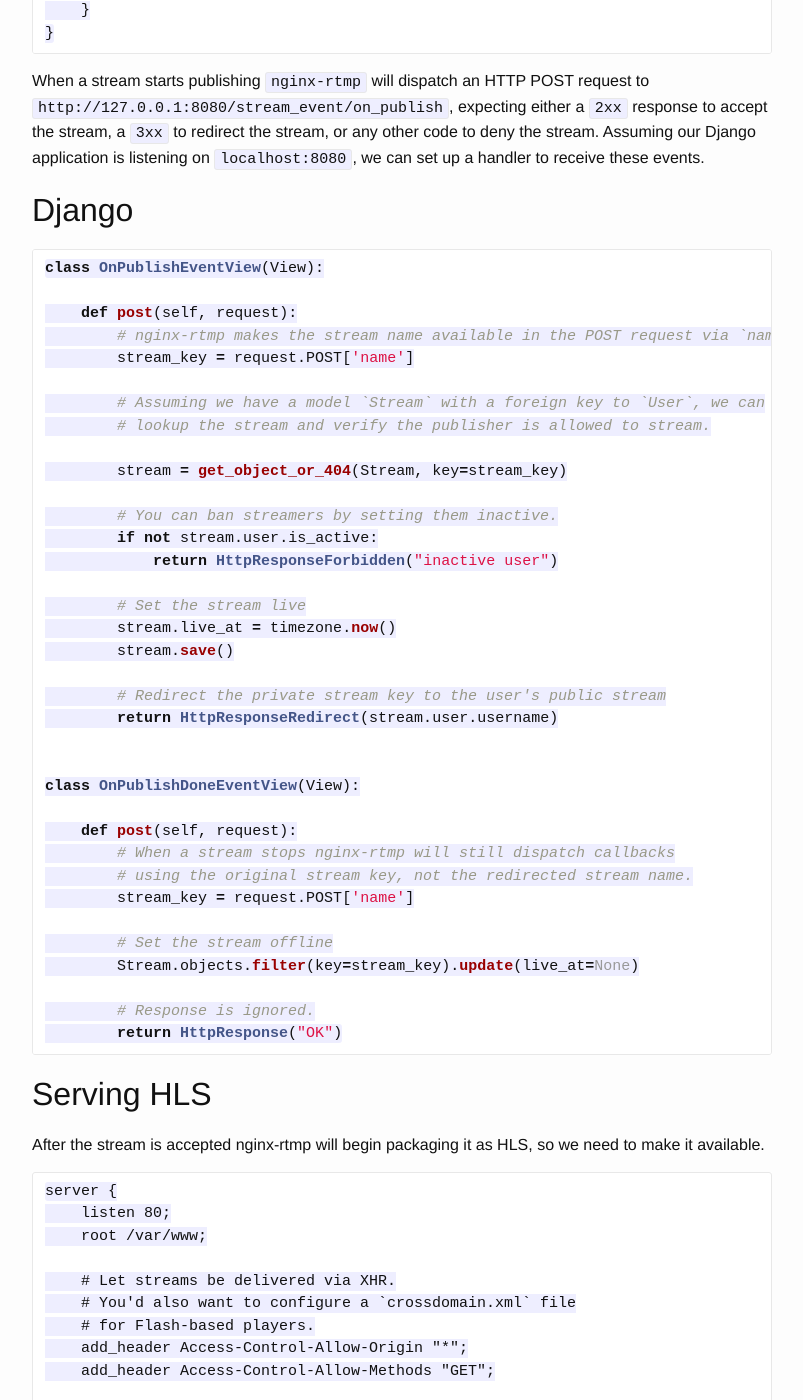
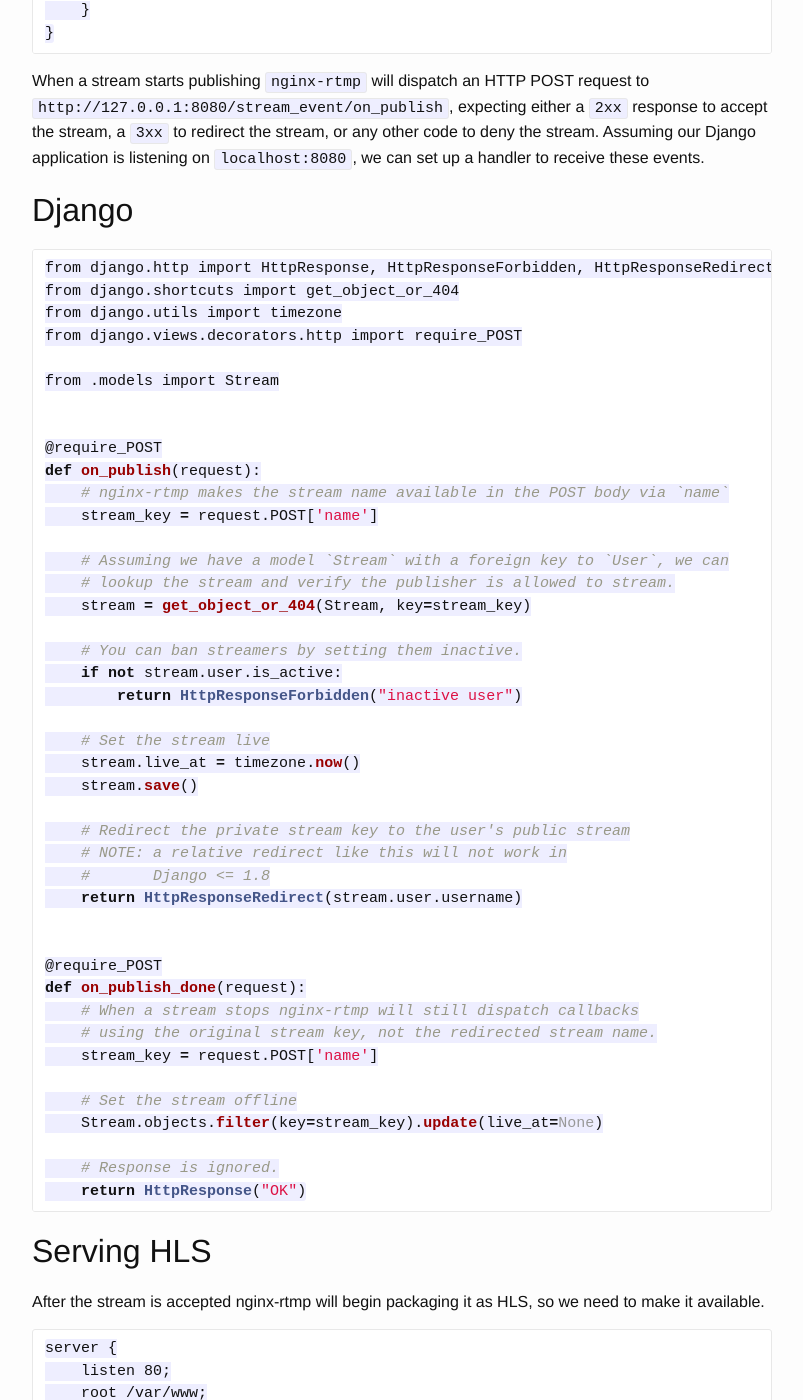
Before and after one commit to benwilber/benwilber.github.io, a Jekyll site: the page built from _posts/2016-10-22-implementing-stream-keys-with-nginx-rtmp-and-django.md, in a window 1280 px wide and 1400 px high, scrolled down 1499 px. Shown: the whole window, without its empty margins (238-1041 px from the left). Built offline with Jekyll 4.4.1, drawn with Linux system fonts in a browser that asks for light colours; comment, search, counter and statistics services are not loaded; some of the changed text lies outside the part shown.

Commit message:
Update per suggestions

````diff
--- a/_posts/2016-10-22-implementing-stream-keys-with-nginx-rtmp-and-django.md
+++ b/_posts/2016-10-22-implementing-stream-keys-with-nginx-rtmp-and-django.md
@@ -64,41 +64,48 @@ When a stream starts publishing `nginx-rtmp` will dispatch an HTTP POST request
 ## Django
 
 ```python
-class OnPublishEventView(View):
+from django.http import HttpResponse, HttpResponseForbidden, HttpResponseRedirect
+from django.shortcuts import get_object_or_404
+from django.utils import timezone
+from django.views.decorators.http import require_POST
 
-    def post(self, request):
-        # nginx-rtmp makes the stream name available in the POST request via `name`
-        stream_key = request.POST['name']
-
-        # Assuming we have a model `Stream` with a foreign key to `User`, we can
-        # lookup the stream and verify the publisher is allowed to stream.
-
-        stream = get_object_or_404(Stream, key=stream_key)
-
-        # You can ban streamers by setting them inactive.
-        if not stream.user.is_active:
-            return HttpResponseForbidden("inactive user")
-
-        # Set the stream live
-        stream.live_at = timezone.now()
-        stream.save()
-
-        # Redirect the private stream key to the user's public stream
-        return HttpResponseRedirect(stream.user.username)
+from .models import Stream
 
 
-class OnPublishDoneEventView(View):
+@require_POST
+def on_publish(request):
+    # nginx-rtmp makes the stream name available in the POST body via `name`
+    stream_key = request.POST['name']
 
-    def post(self, request):
-        # When a stream stops nginx-rtmp will still dispatch callbacks
-        # using the original stream key, not the redirected stream name.
-        stream_key = request.POST['name']
+    # Assuming we have a model `Stream` with a foreign key to `User`, we can
+    # lookup the stream and verify the publisher is allowed to stream.
+    stream = get_object_or_404(Stream, key=stream_key)
 
-        # Set the stream offline
-        Stream.objects.filter(key=stream_key).update(live_at=None)
+    # You can ban streamers by setting them inactive.
+    if not stream.user.is_active:
+        return HttpResponseForbidden("inactive user")
 
-        # Response is ignored.
-        return HttpResponse("OK")
+    # Set the stream live
+    stream.live_at = timezone.now()
+    stream.save()
+
+    # Redirect the private stream key to the user's public stream
+    # NOTE: a relative redirect like this will not work in
+    #       Django <= 1.8
+    return HttpResponseRedirect(stream.user.username)
+
+
+@require_POST
+def on_publish_done(request):
+    # When a stream stops nginx-rtmp will still dispatch callbacks
+    # using the original stream key, not the redirected stream name.
+    stream_key = request.POST['name']
+
+    # Set the stream offline
+    Stream.objects.filter(key=stream_key).update(live_at=None)
+
+    # Response is ignored.
+    return HttpResponse("OK")
 ```
 
 ## Serving HLS
@@ -137,6 +144,8 @@ Now we can stream using our private stream key `J42ninLbjl2E2V8ePqy7`, and play
 $ ffmpeg -i video.mp4 -c:v h264 -c:a aac -f flv rtmp://<stream host>:1935/app/J42ninLbjl2E2V8ePqy7
 ```
 
+More info for streaming with `ffmpeg` is available in their [Streaming Guide](https://trac.ffmpeg.org/wiki/StreamingGuide).
+
 Fetch the public stream playlist:
 
 ```
````
